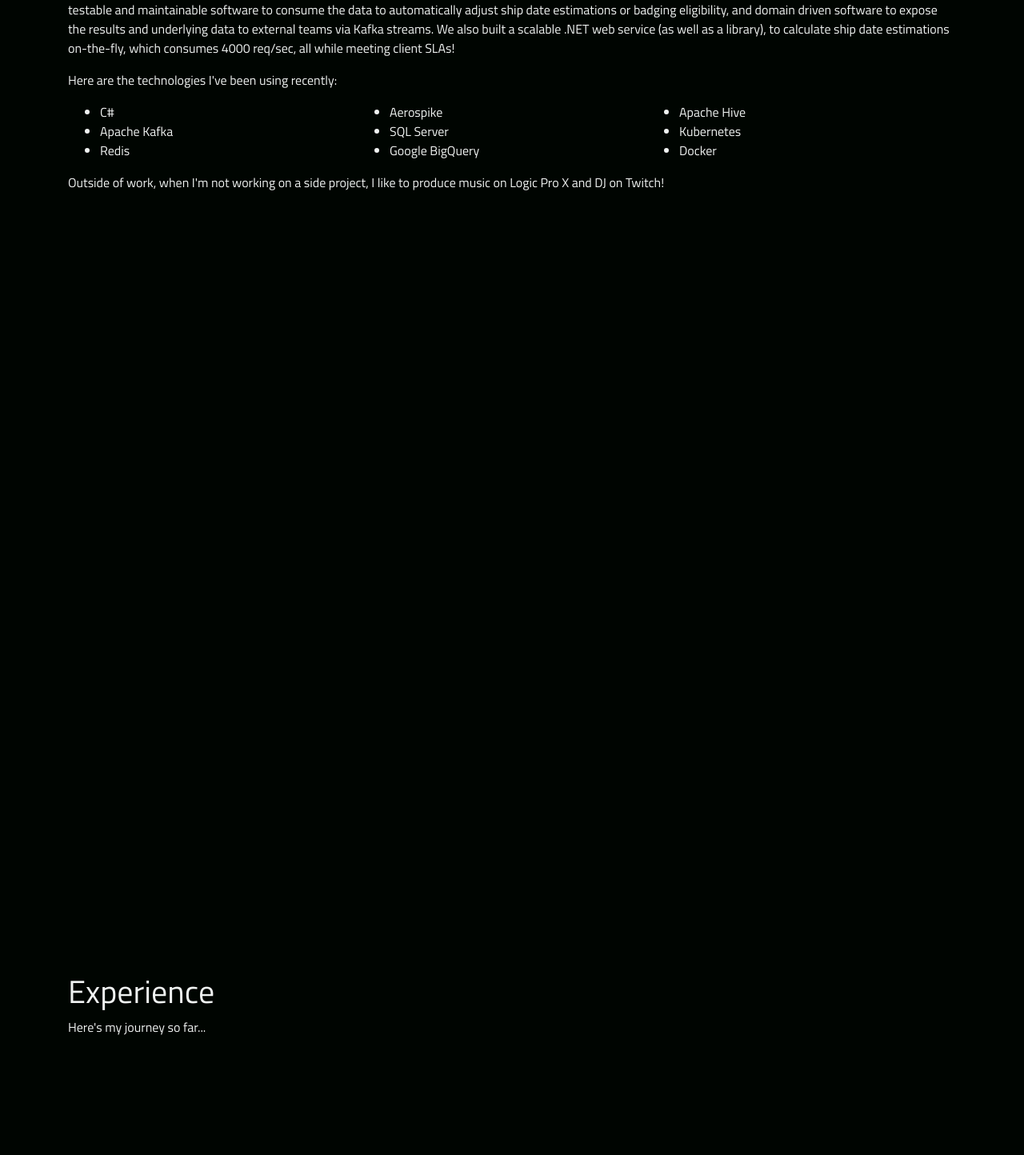
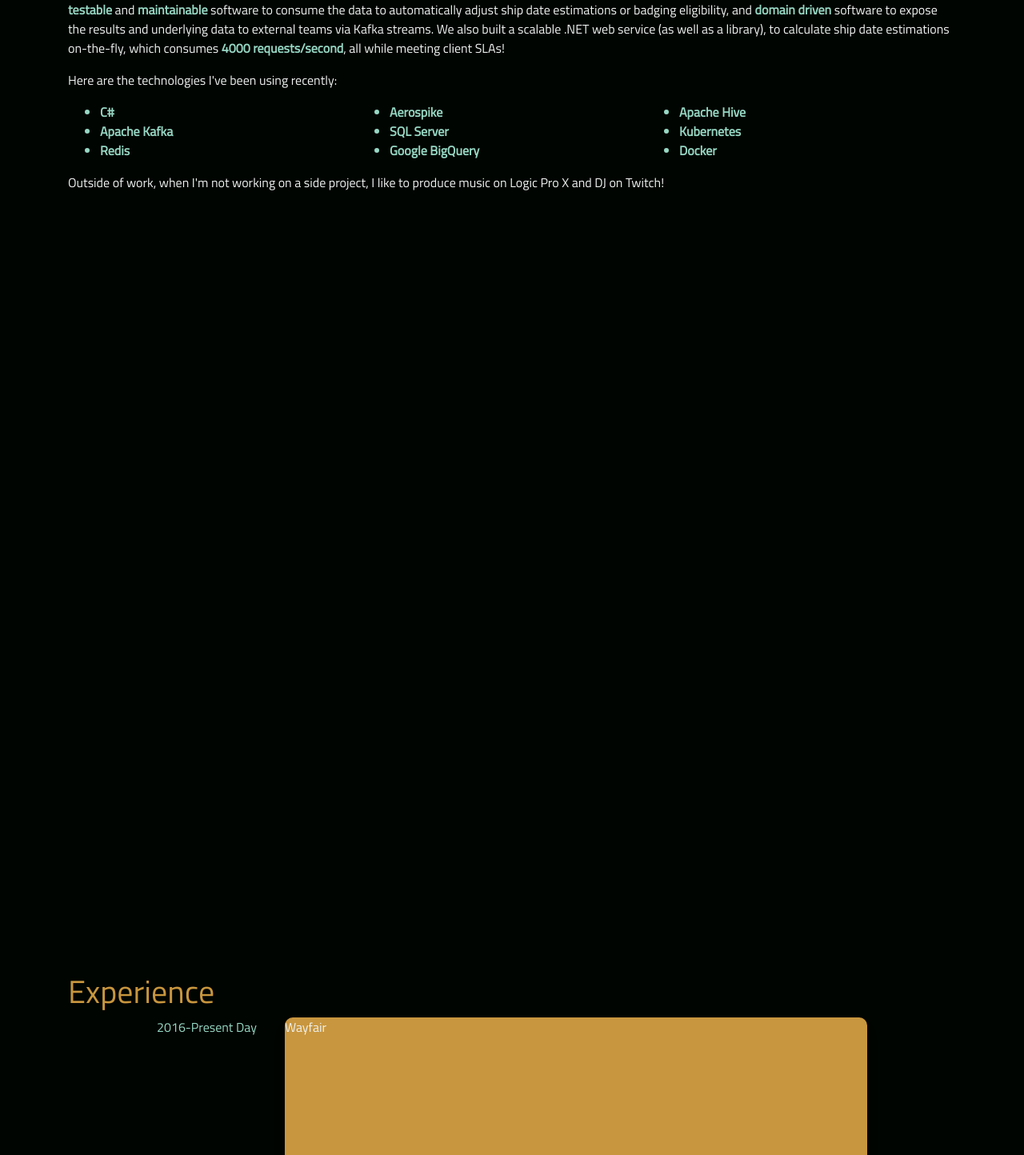
Before and after one commit to jbisa/jaybisa-website, a React (Create React App) app: page / in a window 1280 px wide. Shown: the part 1240-2684 px from the top of the page at 80% size. Built offline with nearby package versions, Linux system fonts and the light colour scheme.

Commit message:
Timeline created and changed colors.

```diff
--- a/src/App.css
+++ b/src/App.css
@@ -52,6 +52,14 @@
   padding-bottom: 50rem !important;
 }
 
+.header {
+  color: #C8963E;
+}
+
+.highlight {
+  color: #97D8C4;
+}
+
 .page-wrap {
   min-height: 100%;
   /* equal to footer height */
--- a/src/components/About.css
+++ b/src/components/About.css
@@ -1,3 +1,5 @@
 .list {
     columns: 3 auto;
+    color: #97D8C4;
+    font-weight: bold;
 }
--- a/src/components/About.js
+++ b/src/components/About.js
@@ -10,15 +10,15 @@
 
         return(
             <section id="#about" className="container py-5 section">
-                <h1 data-aos="fade-up">About</h1>
+                <h1 className="header" data-aos="fade-up">About</h1>
                 <p data-aos="fade-up">I'm Jay and I'm a Software Engineer based in Boston, MA.</p>
                 <p data-aos="fade-up">
-                    Since 2016, I've been working at Wayfair, an e-commerce company focused on creating a best-in-class customer experience shopping for furniture and home-goods.
-                    I'm a Backend Engineer on the Supplier Capabilities Engineering team, where we've been building software to adjust ship date estimations and two-day delivery
-                    guarantee badges that customers see on site, based on supplier performance metrics. My team has built scalable software to gather performance metrics data,
-                    testable and maintainable software to consume the data to automatically adjust ship date estimations or badging eligibility, and domain driven software to
+                    Since 2016, I've been working at <strong className="highlight">Wayfair</strong>, an e-commerce company focused on creating a best-in-class customer experience shopping for furniture and home-goods.
+                    I'm a <strong className="highlight">Backend Engineer</strong> on the Supplier Capabilities Engineering team, where we've been building software to adjust ship date estimations and two-day delivery
+                    guarantee badges that customers see on site, based on supplier performance metrics. My team has built <strong className="highlight">scalable</strong> software to gather performance metrics data,
+                    <strong className="highlight"> testable</strong> and <strong className="highlight">maintainable</strong> software to consume the data to automatically adjust ship date estimations or badging eligibility, and <strong className="highlight">domain driven</strong> software to
                     expose the results and underlying data to external teams via Kafka streams. We also built a scalable .NET web service (as well as a library), to calculate
-                    ship date estimations on-the-fly, which consumes 4000 req/sec, all while meeting client SLAs!
+                    ship date estimations on-the-fly, which consumes <strong className="highlight">4000 requests/second</strong>, all while meeting client SLAs!
                 </p>
                 <p data-aos="fade-up">Here are the technologies I've been using recently:</p>
                 <ul data-aos="fade-up" className="list">
--- a/src/components/Boxes.css
+++ b/src/components/Boxes.css
@@ -1,7 +1,7 @@
 .boxes {
-    margin: 20px;
-    margin-top: 150px;
-    background-color: #82204A;
+    /*margin: 20px;
+    margin-top: 150px;*/
+    background-color: #C8963E;
     overflow: hidden;
     height: 200px;
     max-height: 35vh;
@@ -10,7 +10,7 @@
 }
 
 .boxes:hover {
-    transform: scale(1.5) !important; /* (150% zoom - Note: if the zoom is too large, it will go outside of the viewport) */
+    transform: scale(1.1) !important; /* (150% zoom - Note: if the zoom is too large, it will go outside of the viewport) */
     transition: transform .2s !important; /* Animation */
 }
 
@@ -18,3 +18,24 @@
     max-width: 80%;
     margin: auto;
 }
+
+.timeline-line {
+    height: 200px;
+}
+
+.timeline-line:after {
+    content: "";
+    position: absolute;
+    z-index: -1;
+    top: 0;
+    bottom: 0;
+    left: 50%;
+    border-left: 3px dotted #97D8C4;
+    transform: translate(-50%);
+}
+
+.timeline-year-text {
+    float: left;
+    min-width: 10em;
+    color: #97D8C4;
+}
--- a/src/components/Contact.js
+++ b/src/components/Contact.js
@@ -9,7 +9,7 @@
 
     return(
         <section id="#contact" className="container py-5 section">
-            <h1 data-aos="fade-up">Contact</h1>
+            <h1 className="header" data-aos="fade-up">Contact</h1>
             <p data-aos="fade-up">Although I'm not seeking new opportunities at the moment, my inbox is always open. Feel free to reach out and I will get back to you as soon as possible!</p>
             <p data-aos="fade-up"><a className="btn btn-primary btn-lg jumbotron-button" href="mailto:jay.bisa@gmail.com" role="button">Get In Touch</a></p>
         </section>
--- a/src/components/Education.js
+++ b/src/components/Education.js
@@ -10,10 +10,17 @@
 
     return(
         <section id="#education" className="container py-5 section">
-            <h1 data-aos="fade-up">Education</h1>
+            <h1 className="header" data-aos="fade-up">Education</h1>
             <div className="grids">
-                <div data-aos="fade-right" className="boxes">Syracuse University</div>
-                <div data-aos="fade-right" className="boxes">Worcester Polytechnic Institute</div>
+                <div data-aos="fade-right">
+                    <p className="timeline-year-text">2011-2013</p>
+                    <div className="boxes">Syracuse University</div>
+                </div>
+                <div data-aos="fade-right">
+                    <div className="timeline-line"></div>
+                    <p className="timeline-year-text">2006-2010</p>
+                    <div className="boxes">Worcester Polytechnic Institute</div>
+                </div>
             </div>
         </section>
     );
--- a/src/components/Experience.js
+++ b/src/components/Experience.js
@@ -10,12 +10,22 @@
 
     return(
         <section id="#experience" className="container py-5 section">
-            <h1 data-aos="fade-up">Experience</h1>
-            <p data-aos="fade-up">Here's my journey so far...</p>
+            <h1 className="header" data-aos="fade-up">Experience</h1>
             <div className="grids">
-                <div data-aos="fade-right" className="boxes">Wayfair</div>
-                <div data-aos="fade-right" className="boxes">Veracode</div>
-                <div data-aos="fade-right" className="boxes">Morpho Detection, Inc.</div>
+                <div data-aos="fade-right">
+                    <p className="timeline-year-text">2016-Present Day</p>
+                    <div className="boxes">Wayfair</div>
+                </div>
+                <div data-aos="fade-right">
+                    <div className="timeline-line"></div>
+                    <p className="timeline-year-text">2013-2016</p>
+                    <div className="boxes">Veracode</div>
+                </div>
+                <div data-aos="fade-right">
+                    <div className="timeline-line"></div>
+                    <p className="timeline-year-text">2012</p>
+                    <div className="boxes">Morpho Detection, Inc</div>
+                </div>
             </div>
         </section>
     );
--- a/src/components/Navbar/Navbar.css
+++ b/src/components/Navbar/Navbar.css
@@ -8,7 +8,7 @@
 }
 
 .navbar-logo {
-    color: #fff;
+    color: #97D8C4;;
     justify-self: start;
     margin-left: 20px;
     cursor: pointer;
@@ -31,7 +31,7 @@
 }
 
 .nav-links {
-    color: white;
+    color: #EFF2F1;
     text-decoration: none;
     padding: 0.5rem 1rem;
     cursor: pointer;
@@ -45,7 +45,7 @@
 }
 
 .fa-bars {
-    color: #fff;
+    color: #EFF2F1;
 }
 
 .nav-links-mobile {
@@ -74,7 +74,7 @@
     }
 
     .nav-menu.active {
-        background: #6668f4;
+        background: #006992;
         left: 0;
         opacity: 1;
         transition: all 0.5s ease;
@@ -89,7 +89,7 @@
     }
 
     .nav-links:hover {
-        background-color: #7577fa;
+        background-color: #97D8C4;
         border-radius: 0;
     }
 
@@ -111,7 +111,7 @@
     }
 
     .fa-times {
-        color: #fff;
+        color: #EFF2F1;
         font-size: 2rem;
     }
 
@@ -122,15 +122,15 @@
         margin: 2rem auto;
         border-radius: 4px;
         width: 30%;
-        background: #4ad9e4;
+        background: #97D8C4;
         text-decoration: none;
-        color: #fff;
+        color: #EFF2F1;
         font-size: 1.5rem;
     }
 
     .nav-links-mobile:hover {
-        background: #fff;
-        color: #6568F4;
+        background: #EFF2F1;
+        color: #97D8C4;
         transition: 250ms;
     }
 
--- a/src/components/Skills.js
+++ b/src/components/Skills.js
@@ -9,7 +9,7 @@
 
     return(
         <section id="#skills" className="container py-5 section">
-            <h1 data-aos="fade-up">Skills</h1>
+            <h1 className="header" data-aos="fade-up">Skills</h1>
             <p data-aos="fade-up">The following are my skills...</p>
         </section>
     )
```
Also changed, not shown: src/components/Skills.css (added), 1 other file (tests, documents, lock files or other folders).
